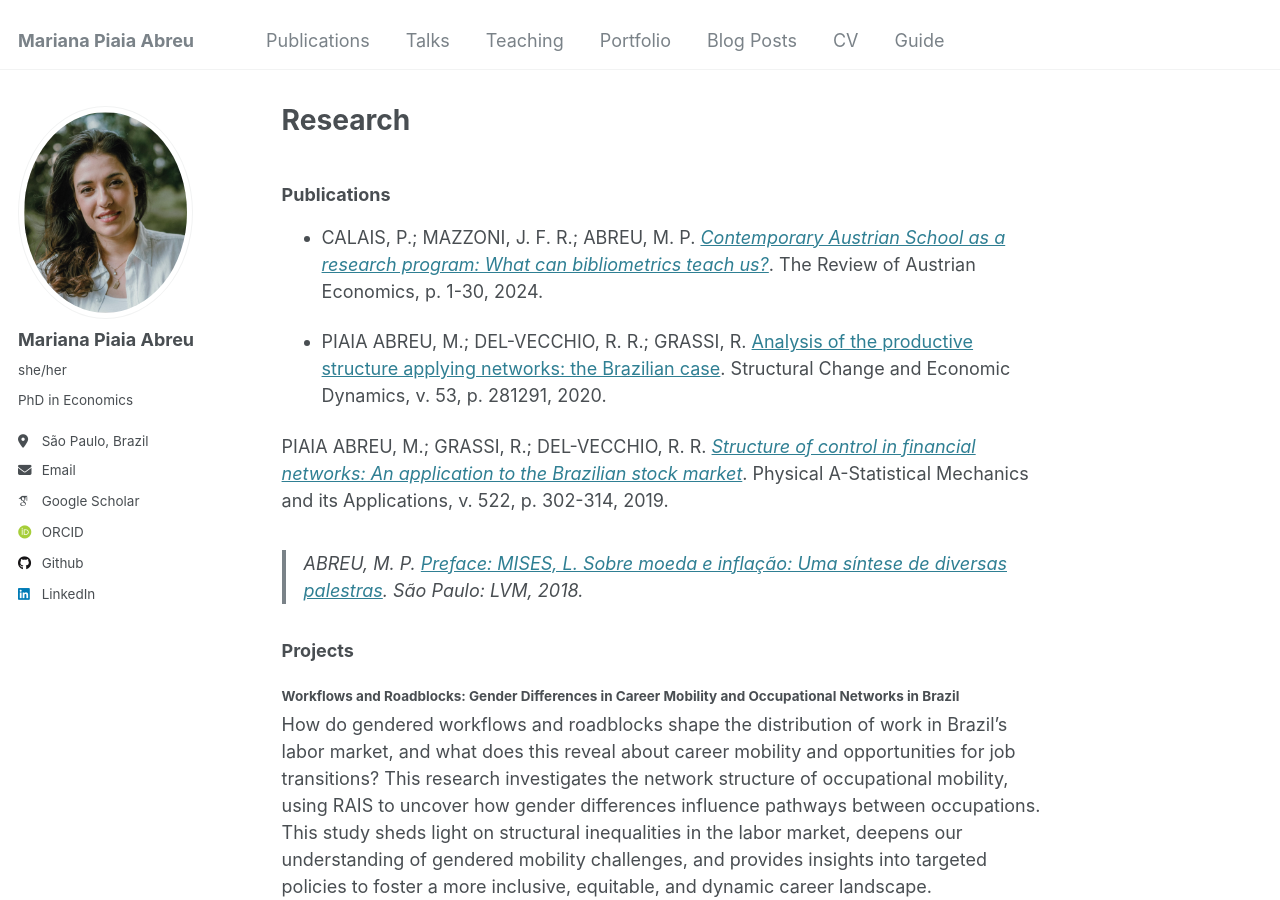
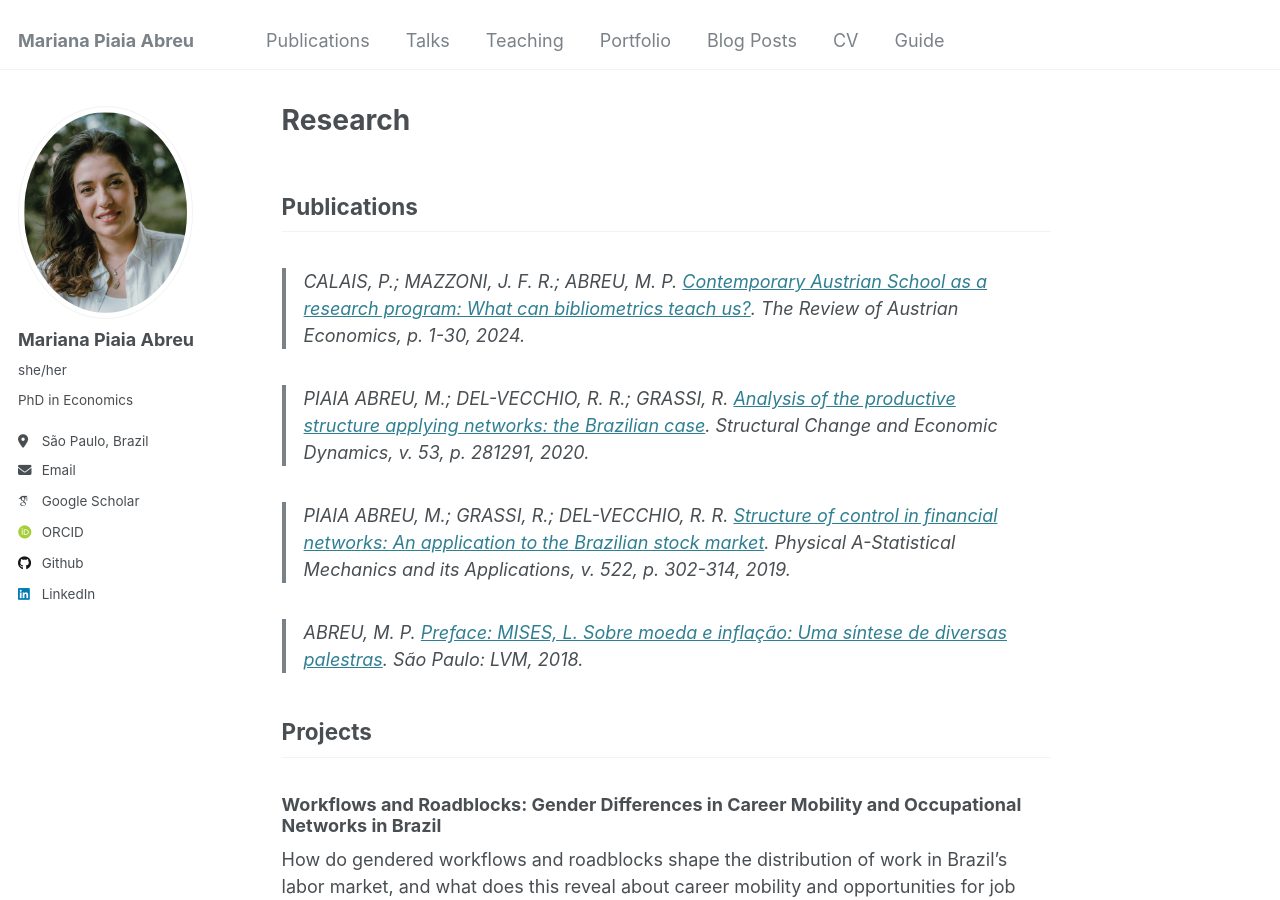
Before and after one commit to piaiaabreu/piaiaabreu.github.io, a Jekyll site: the page built from _pages/publications.md, in a window 1280 px wide and 900 px high. Built offline with Jekyll 4.4.1, drawn with Linux system fonts in a browser that asks for light colours; some web fonts are replaced.

```diff
--- a/_pages/publications.md
+++ b/_pages/publications.md
@@ -7,30 +7,30 @@ redirect_from:
   - /publications.html
 ---
 
-### Publications
+## Publications
 
-* CALAIS, P.; MAZZONI, J. F. R.; ABREU, M. P. _[Contemporary Austrian School as a research program: What can bibliometrics teach us?](https://doi.org/10.1007/s11138-024-00657-z)_. The Review of Austrian Economics, p. 1-30, 2024.
+> CALAIS, P.; MAZZONI, J. F. R.; ABREU, M. P. _[Contemporary Austrian School as a research program: What can bibliometrics teach us?](https://doi.org/10.1007/s11138-024-00657-z)_. The Review of Austrian Economics, p. 1-30, 2024.
 
-* PIAIA ABREU, M.; DEL-VECCHIO, R. R.; GRASSI, R. [Analysis of the productive structure applying networks: the Brazilian case](https://doi.org/10.1016/j.strueco.2020.03.005). Structural Change and Economic Dynamics, v. 53, p. 281291, 2020.
+> PIAIA ABREU, M.; DEL-VECCHIO, R. R.; GRASSI, R. _[Analysis of the productive structure applying networks: the Brazilian case](https://doi.org/10.1016/j.strueco.2020.03.005)_. Structural Change and Economic Dynamics, v. 53, p. 281291, 2020.
 
-PIAIA ABREU, M.; GRASSI, R.; DEL-VECCHIO, R. R. _[Structure of control in financial networks: An application to the Brazilian stock market](https://doi.org/10.1016/j.physa.2019.01.084)_. Physical A-Statistical Mechanics and its Applications, v. 522, p. 302-314, 2019.
+> PIAIA ABREU, M.; GRASSI, R.; DEL-VECCHIO, R. R. _[Structure of control in financial networks: An application to the Brazilian stock market](https://doi.org/10.1016/j.physa.2019.01.084)_. Physical A-Statistical Mechanics and its Applications, v. 522, p. 302-314, 2019.
 
-> ABREU, M. P. [Preface: MISES, L. Sobre moeda e inflação: Uma síntese de diversas palestras](https://www.amazon.com.br/Sobre-moeda-infla%C3%A7%C3%A3o-diversas-palestras/dp/8593751636). São Paulo: LVM, 2018.
+> ABREU, M. P. _[Preface: MISES, L. Sobre moeda e inflação: Uma síntese de diversas palestras](https://www.amazon.com.br/Sobre-moeda-infla%C3%A7%C3%A3o-diversas-palestras/dp/8593751636)_. São Paulo: LVM, 2018.
 
 
-### Projects
+## Projects
 
-#### Workflows and Roadblocks: Gender Differences in Career Mobility and Occupational Networks in Brazil
+### Workflows and Roadblocks: Gender Differences in Career Mobility and Occupational Networks in Brazil
 How do gendered workflows and roadblocks shape the distribution of work in Brazil’s labor market, and what does this reveal about career mobility and opportunities for job transitions? This research investigates the network structure of occupational mobility, using RAIS to uncover how gender differences influence pathways between occupations. This study sheds light on structural inequalities in the labor market, deepens our understanding of gendered mobility challenges, and provides insights into targeted policies to foster a more inclusive, equitable, and dynamic career landscape.
 
-#### Analysis of Political Behavior in Brazil using Network Theory: Campaign Donations, Pattern of Voting and Behavior of Representatives
+### Analysis of Political Behavior in Brazil using Network Theory: Campaign Donations, Pattern of Voting and Behavior of Representatives
 Using network theory, we analyze: (i) the structure of donation in electoral campaigns (considering changes in electoral legislation); (ii) the pattern of votes for candidates; (iii) how elected politicians behave in their mandate, analyzing votes in plenary.
 
-#### Modifications of the Brazilian productive structure: the economic and the political cycle
+### Modifications of the Brazilian productive structure: the economic and the political cycle
 The complexity of the production structure and the deindustrialization process are recurrent themes in Brazil. The objective is to carry out an analysis not only of the sectoral participation in the GDP, but as an interrelated structure, through the theory of networks. This research also takes into considerations the effects of political cycles.
 
-#### Complexity and the Structure of Capital
+### Complexity and the Structure of Capital
 Complex systems are reluctant to be expressed in closed analytic forms. Such systems can be more easily described by their interaction structure. Thus, the theoretical framework of complexity theory and capital theory in complex network models is used for this research.
 
-#### Ownership and control: overview and historical analysis of networks in the Brazilian capital market
+### Ownership and control: overview and historical analysis of networks in the Brazilian capital market
 This research seeks, through ownership and control relationships, to analyze the evolution of the Brazilian capital market based on network theory. It assesses the degree to which government institutions are directly or indirectly involved in the control of private companies and how government initiatives can impact the ownership and control structures of Brazilian companies.
```
